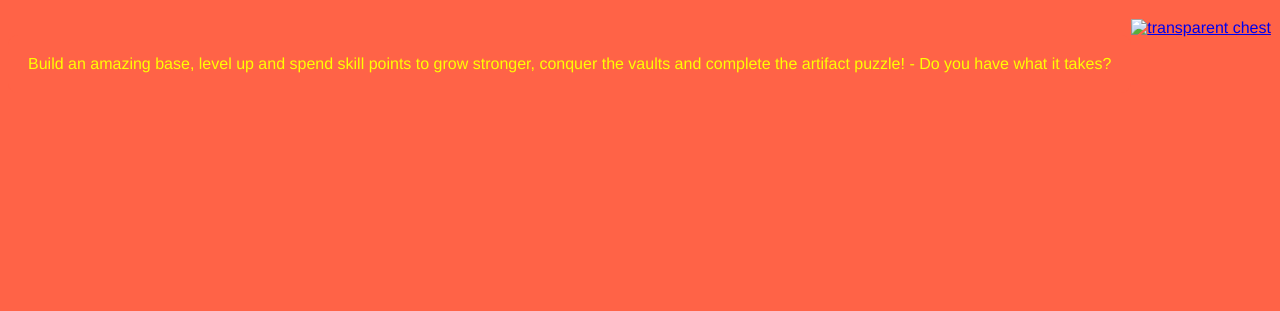
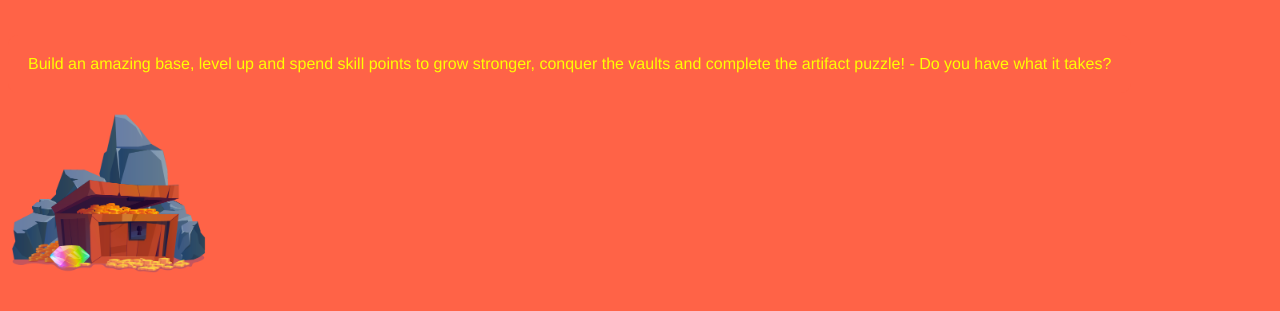
Before and after one commit to 0Iaz/Informatica-blok-1, a plain HTML site: page index.html in a window 1280 px wide. Shown: the part 125-436 px from the top of the page. Drawn offline with Linux system fonts and the light colour scheme.

Commit message:
Update index.html

```diff
--- a/index.html
+++ b/index.html
@@ -25,5 +25,5 @@
 	    </p>
 
   <a href="https://vaulthunters.gg/">
-  <img src="transparent chest.png" alt="transparent chest" width="200px" />
+  <img src="transparent chest.png.png" alt="transparent chest" width="200px" />
 </a>
```
